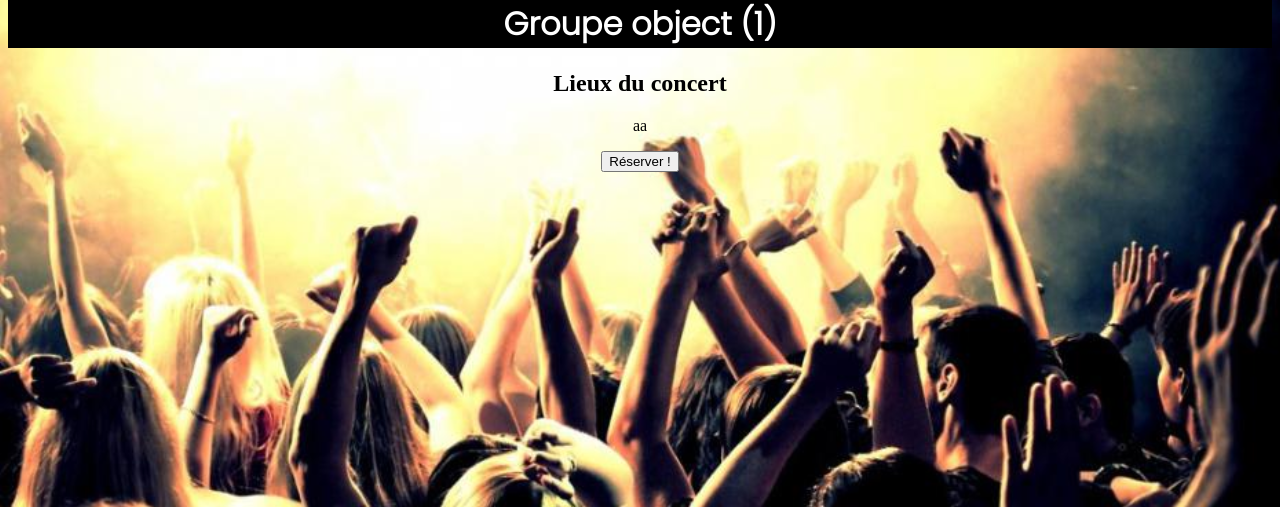
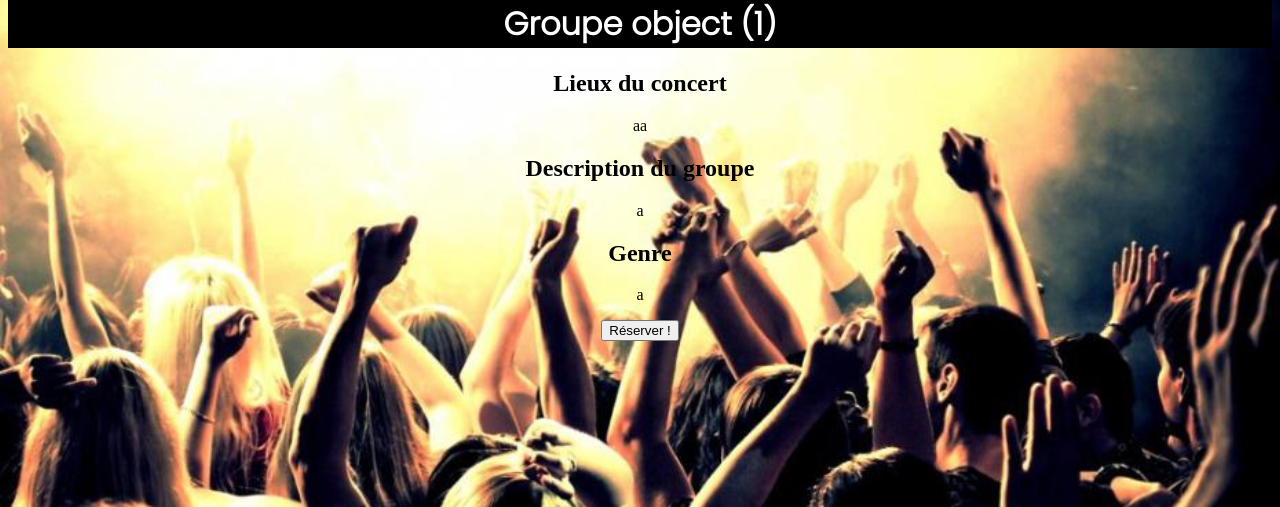
Before and after one commit to xouill/TDCesi, a Django app: page /detail/1 in a window 1280 px wide. Shown: the part 21-528 px from the top of the page. Run offline with Django 3.2, Linux system fonts and the light colour scheme; data comes from the database, SQL or seed files in the repository.

Commit message:
mise en forme

```diff
--- a/templates/detail.html
+++ b/templates/detail.html
@@ -11,6 +11,10 @@
         <div class="container">
             <h2>Lieux du concert</h2>
             <p>{{ object.lieux }}</p>
+            <h2>Description du groupe</h2>
+            <p>{{ object.groupe.description }}</p>
+            <h2>Genre</h2>
+            <p>{{ object.groupe.genre }}</p>
         </div>
 
         <a href="{% url 'reservation' object.pk %}"><button class="btn btn-success">Réserver !</button></a>
--- a/templates/reservation.html
+++ b/templates/reservation.html
@@ -6,8 +6,8 @@
 {% endblock %}
 
 {% block body %}
-    <h1 class="titrePage">Réservation</h1>
     <div class="container">
+        <h1 class="titrePage">Réservation</h1>
         <form method="post">{% csrf_token %}
             {{ form.as_p }}
             <button type="submit">Valider !</button>
```
